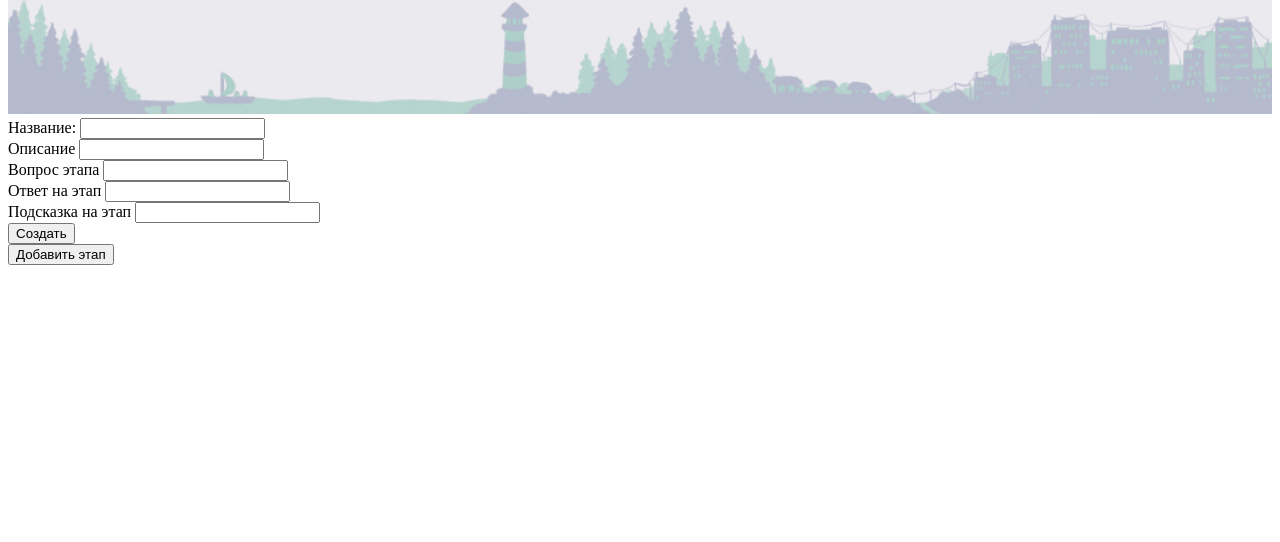
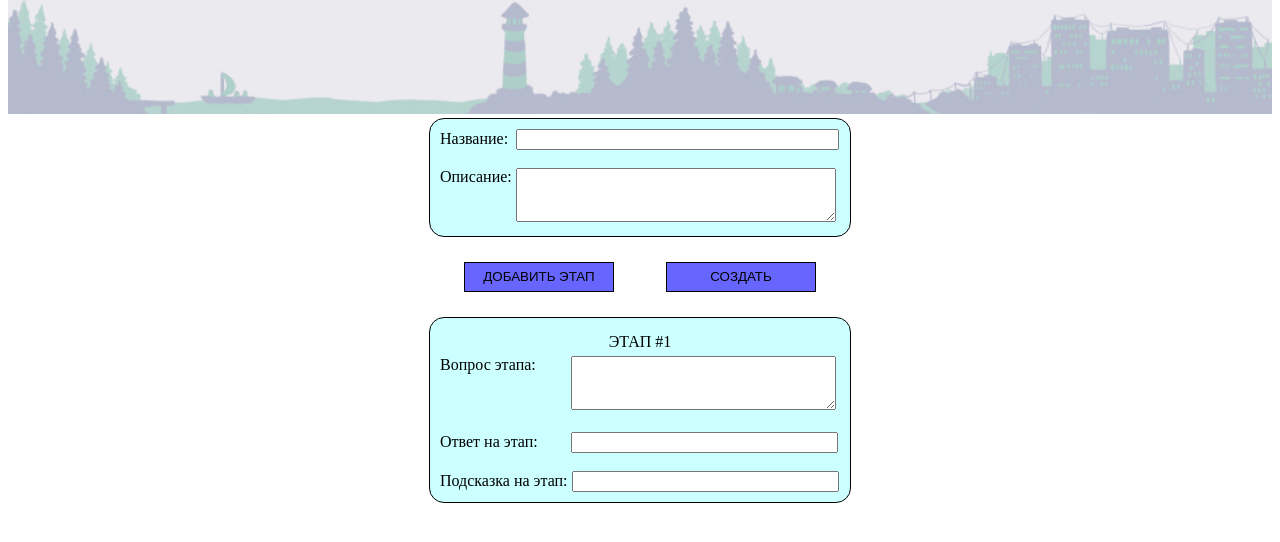
Before and after one commit to DGLeming/hackaton_tula2019, a PHP site: page /create_quest in a window 1280 px wide. Shown: the part 82-624 px from the top of the page. Run offline with PHP 8.4, Linux system fonts and the light colour scheme; the visitor is signed in with stand-in values (Sample User, id 1).

Commit message:
добавлена верстка страницы создания квеста

```diff
--- a/create_quest.php
+++ b/create_quest.php
@@ -10,19 +10,27 @@ if($_SESSION['user'] != ''){
 include 'markup/header.php';
 ?>
 <form action="scripts/add_quest.php" method="post" id="form">
-	<label for="name">Название:</label>
-	<input type="text" name="name"><br>
-	<label for="description">Описание</label>
-	<input type="text" name="description"><br>
-	<label>Вопрос этапа</label>
-	<input type="text" name="task[descriptions][]"><br>
-	<label>Ответ на этап</label>
-	<input type="text" name="task[ansvers][]"><br>
-	<label>Подсказка на этап</label>
-	<input type="text" name="task[help][]"><br>
-	<button type="submit" id="send">Создать</button>
+	<div class="border_block" id="create_quest_block1">
+		<label for="name">Название: </label>
+		<input type="text" name="name"><br><br>
+		<label for="description">Описание: </label>
+		<textarea type="text" name="description"></textarea>
+	</div>
+	<div class="create_quest_buttons_div">
+		<button onclick="add_task()" class="create_quest_buttons" id="create_quest_add_step" type="button">Добавить этап</button>
+		<button type="submit" id="send" class="create_quest_buttons">Создать</button>
+	</div>
+	<div class="border_block create_quest_step">
+		<p>Этап #1</p>
+		<label>Вопрос этапа: </label>
+		<textarea type="text" name="task[descriptions][]"></textarea><br><br>
+		<label>Ответ на этап: </label>
+		<input type="text" name="task[ansvers][]"><br><br>
+		<label>Подсказка на этап: </label>
+		<input type="text" name="task[help][]">
+	</div>
+	<p id="work_stuff" style="display: none">1</p>
 </form>
-<button onclick="add_task()">Добавить этап</button>
 
 <?php
 include 'markup/footer.php';
--- a/css/main.css
+++ b/css/main.css
@@ -186,3 +186,69 @@ header-color: #663399;
     margin-top: 8px;
     display: inline-block;
 }
+
+.border_block {
+	padding: 10px;
+	background-color: #ccffff;
+	border: 1px solid black;
+	width: 400px;
+	margin: 0 auto;
+	border-radius: 15px;
+	margin-bottom: 15px;
+}
+
+#create_quest_block1 > input {
+	width: 315px;
+	margin-left: 4px;
+}
+
+#create_quest_block1 > textarea {
+	width: 314px;
+	height: 48px;
+}
+
+#create_quest_block1 > label:nth-of-type(2) {
+	vertical-align: top;
+}
+
+.create_quest_step > label:nth-of-type(1) {
+	vertical-align: top;
+}
+
+.create_quest_step > textarea {
+	height: 48px;
+	margin-left: 31px;
+	width: 259px;
+}
+
+.create_quest_step > input:nth-of-type(1) {
+	margin-left: 29px;
+}
+
+.create_quest_step > input {
+	width: 259px;
+}
+
+.create_quest_buttons {
+	width: 150px;
+	border: 1px solid black;
+	margin: 10px 24px;
+	display: inline-block;
+	text-align: center;
+	background-color: #6666ff;
+	height: 30px;
+	text-transform: uppercase;
+
+}
+
+.create_quest_buttons_div {
+	width: 400px;
+	margin: 0 auto;
+	margin-bottom: 15px
+}
+
+.create_quest_step > p {
+	text-align: center;
+    text-transform: uppercase;
+    margin: 5px;
+}
--- a/js/main.js
+++ b/js/main.js
@@ -1,6 +1,7 @@
 function add_task(){
-	document.getElementById('send').outerHTML = '<label>Вопрос этапа</label><input type="text" name="task[descriptions][]"><br><label>Ответ на этап</label><input type="text" name="task[ansvers][]"><br><label>Подсказка на этап</label><input type="text" name="task[help][]"><br><button type="submit" id="send">Создать</button>';
-	//подсказка
+    step_new = parseInt(document.getElementById('work_stuff').innerHTML) + 1;
+	document.getElementById('work_stuff').outerHTML = '<div class="border_block create_quest_step"><p>Этап #'+step_new+'</p><label>Вопрос этапа: </label><textarea type="text" name="task[descriptions][]"></textarea><br><br><label>Ответ на этап: </label><input type="text" name="task[ansvers][]"><br><br><label>Подсказка на этап: </label><input type="text" name="task[help][]"></div><p id="work_stuff" style="display: none">'+step_new+'</p>';
+    window.scrollTo(0, document.body.scrollHeight);
 }
 
 function send_ansver(task_id,task_num){
@@ -12,20 +13,15 @@ function send_ansver(task_id,task_num){
         .done(function( data ) {
         	console.log(data);
         if(data == 'right'){
-        	setTimeout(function(){
-        		$('#success_p')[0].innerHTML = 'Поздравляем, ваш ответ принят, через 3 секунды вы будете перенаправлены к следующему заданию!';
-        	}, 1000);
+        	$('#success_p')[0].innerHTML = 'Поздравляем, ваш ответ принят, через 3 секунды вы будете перенаправлены к следующему заданию!';
         	setTimeout(function(){
         		window.location.href = "/quest_"+quest_id+"_"+(task_num+1);
-        	}, 4000);
+        	}, 3000);
 
 
         }
         if(data == 'wrong'){
-        	setTimeout(function(){
-        		$('#error_p')[0].innerHTML = 'К сожалению - ответ не верный, попробуйте снова';
-        	}, 1000);
-
+        	$('#error_p')[0].innerHTML = 'К сожалению - ответ не верный, попробуйте снова';
         }
     });
 }
@@ -65,3 +61,7 @@ function quest_rating(quest_id, liked){
         console.log(data);
     });
 }
+
+$('#create_quest_add_step').submit(function(){
+return false;
+});
```
